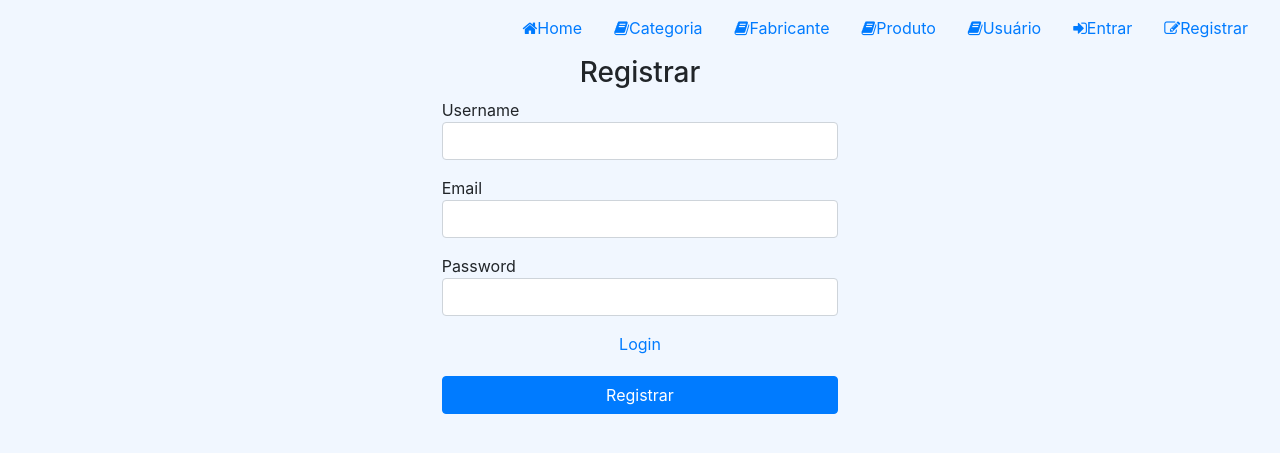
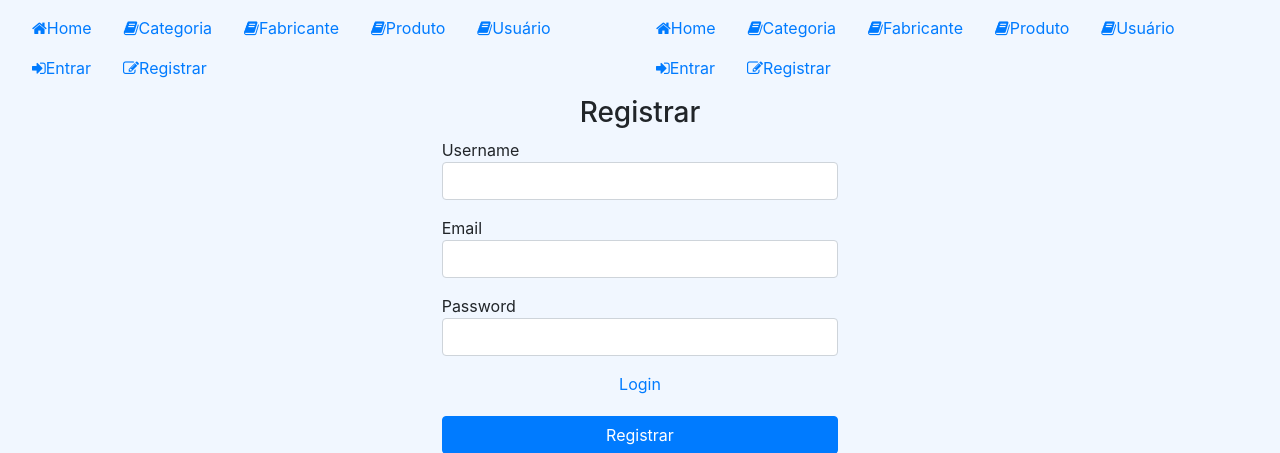
Before and after one commit to marciot1/progWeb, a Django app: page /register in a window 1280 px wide. Shown: the top 453 px of the page. Run offline with Django 4.2, Linux system fonts and the light colour scheme; some libraries are stand-ins or nearby versions.

Commit message:
capitulo 11
capitulo 11

```diff
--- a/loja/Templates/base.html
+++ b/loja/Templates/base.html
@@ -14,6 +14,22 @@
 <body>
     <header>
         <nav class="navbar justify-content-end navbar-expand-lg">
+            <ul class="nav">
+                <li class="nav-item"><a class="nav-link" href="/"><i class="fa fa-home"></i>Home</a></li>
+                <li class="nav-item"><a class="nav-link" href="/categoria"><i class="fa fa-book"></i>Categoria</a></li>
+                <li class="nav-item"><a class="nav-link" href="/fabricante"><i class="fa fa-book"></i>Fabricante</a></li>
+                <li class="nav-item"><a class="nav-link" href="/produto"><i class="fa fa-book"></i>Produto</a></li>
+                <li class="nav-item"><a class="nav-link" href="/usuario"><i class="fa fa-book"></i>Usuário</a></li>
+                {% if user.is_authenticated %}
+                <li class="nav-item"><a class="nav-link" href="{% url 'usuario' %}"><i class="fa fa-user"></i>Perfil</a></li>
+                <li class="nav-item"><a class="nav-link" href="{% url 'edit_usuario' %}"><i class="fa fa-edit"></i>Editar Perfil</a></li>
+                <li class="nav-item"><a class="nav-link" href="{% url 'logout' %}"><i class="fa fa-sign-out"></i>Sair</a></li>
+                {% else %}
+                <li class="nav-item"><a class="nav-link" href="{% url 'login' %}"><i class="fa fa-sign-in"></i>Entrar</a></li>
+                <li class="nav-item"><a class="nav-link" href="{% url 'register' %}"><i class="fa fa-edit"></i>Registrar</a></li>
+                {% endif %}
+            </ul>
+
             <ul class="nav">
                 <li class="nav-item"><a class="nav-link" href="/Home"><i class="fa fa-home"></i>Home</a></li>
                 <li class="nav-item"><a class="nav-link" href="/categoria"><i class="fa fa-book"></i>Categoria</a></li>
--- a/loja/urls/AuthUrls.py
+++ b/loja/urls/AuthUrls.py
@@ -1,6 +1,8 @@
 from django.urls import path
-from loja.views.AuthView import login_view, register_view
+from loja.views.AuthView import login_view, register_view, logout_view
 urlpatterns = [
     path("login", login_view, name='login'),
     path("register", register_view, name='register'),
+    # Adicione a linha a seguir
+    path("logout", logout_view, name='logout'),
 ]
--- a/loja/views/AuthView.py
+++ b/loja/views/AuthView.py
@@ -1,5 +1,5 @@
 from django.shortcuts import render, redirect
-from django.contrib.auth import authenticate, login
+from django.contrib.auth import authenticate, login, logout
 from django.contrib.auth.models import User
 from loja.forms.AuthForm import LoginForm, RegisterForm
 
@@ -16,7 +16,13 @@ def login_view(request):
             user = authenticate(username=username, password=password)
             if user is not None:
                 login(request, user)
-                return redirect('/')
+                # Adicione as linhas a seguir
+                _next = request.GET.get('next')
+                if _next is not None:
+                    return redirect(_next)
+                else:
+                     return redirect("/")
+                # Até aqui
             else:
                 message = {'type': 'danger', 'text': 'Dados de usuário incorretos'}
     context = {'form': loginForm, 'message': message,'title': 'Login', 'button_text':
@@ -49,3 +55,7 @@ def register_view(request):
     context = { 'form': registerForm, 'message': message,'title': 'Registrar', 'button_text':
     'Registrar', 'link_text': 'Login', 'link_href': '/login' }
     return render(request, template_name='auth/auth.html', context=context, status=200)
+
+def logout_view(request):
+    logout(request)
+    return redirect('/login')
--- a/loja/views/ProdutoView.py
+++ b/loja/views/ProdutoView.py
@@ -1,3 +1,4 @@
+from django.contrib.auth.decorators import login_required
 from django.shortcuts import render, redirect
 from loja.models import Produto, Fabricante, Categoria
 from datetime import timedelta, datetime
@@ -82,7 +83,7 @@ def details_produto_view(request, id=None):
   print(produto)
   context = {'produto': produto}
   return render(request, template_name='produto/produto-details.html', context=context, status=200)
-
+@login_required
 def edit_produto_view(request, id=None):
   produtos = Produto.objects.all()
   if id is not None:
```
